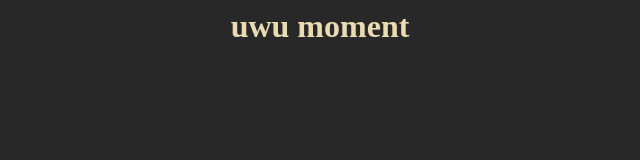
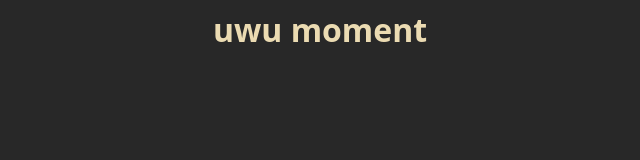
Before and after one commit to Eliiia/site, a website: page www/index.html in a window 1280 px wide. Shown: the whole page, without its empty margins (320-960 px from the left). Drawn offline with Linux system fonts and the light colour scheme.

Commit message:
Added font

```diff
--- a/www/styles.css
+++ b/www/styles.css
@@ -1,4 +1,5 @@
 body {
-    background-color: #282828;
+    background-color: #282828; /* maybe consider #1d2021*/
     color: #ebdbb2;
+    font-family: system-ui, -apple-system, BlinkMacSystemFont, "Segoe UI", Roboto, "Helvetica Neue", Arial, "Noto Sans", sans-serif, "Apple Color Emoji", "Segoe UI Emoji", "Segoe UI Symbol", "Noto Color Emoji"
 }
```
